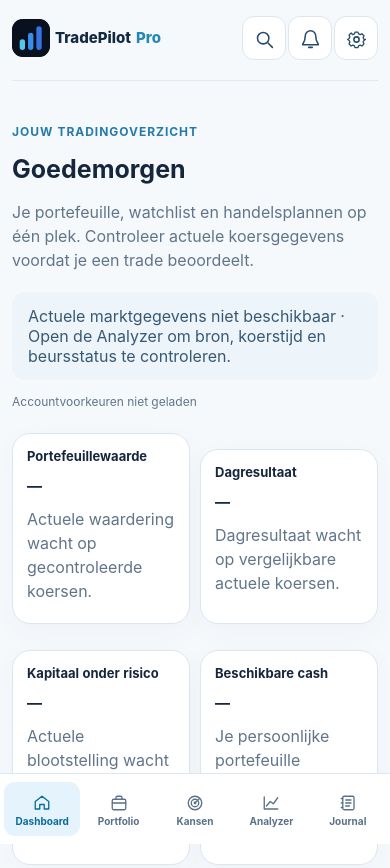
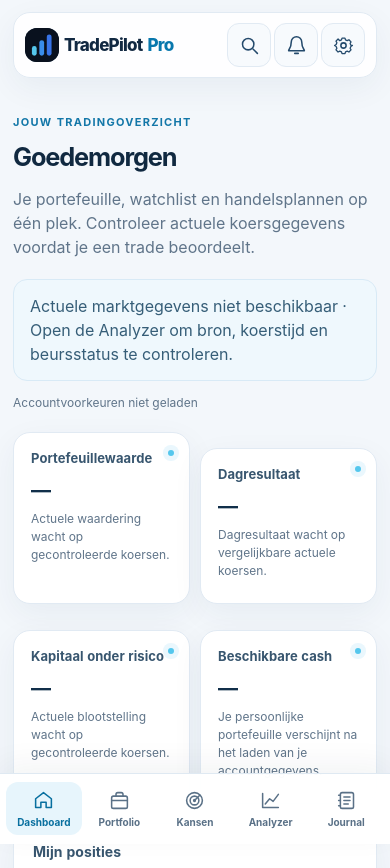
Before and after one commit to alexvdslot-debug/TradePilot, a website with bundled scripts: page app/index.html in a window 390 px wide. Shown: the top 868 px of the page. Built offline with nearby package versions, Linux system fonts and the light colour scheme; files whose address does not match are found by name.

Commit message:
style(ui): premium light visual system aligned with TradePilot design baseline

```diff
--- a/app/styles.css
+++ b/app/styles.css
@@ -68,3 +68,84 @@ button,input,select,textarea{font-family:inherit}button,a,input,select,summary{t
 #notifications [data-unread-badge]{position:absolute;right:-4px;top:-5px;min-width:19px;height:19px;padding:1px 5px;border:2px solid #f6f9fc;border-radius:20px;background:#126f9e;color:#fff;font-size:10px;line-height:15px;font-weight:750}.form-grid:not(:has(fieldset)){display:grid;grid-template-columns:repeat(2,minmax(0,1fr));gap:0 16px}.form-grid:not(:has(fieldset))>button,.form-grid:not(:has(fieldset))>p{grid-column:1/-1}@media(max-width:620px){.form-grid:not(:has(fieldset)){grid-template-columns:1fr}}
 .chart-scroll{overflow-x:auto;max-width:100%;overscroll-behavior-x:contain}.chart-scroll:focus-visible{outline:3px solid #55c7ed;outline-offset:2px}.chart-touch-hint{display:none}@media(max-width:620px){.chart-scroll .candle-chart{min-width:640px}.chart-touch-hint{display:block}.chart-indicators .indicator-chart{min-width:640px}.chart-indicators{overflow-x:auto}.candle-chart text,.indicator-chart text{font-size:17px}}
 .chip{min-height:44px}
+
+/* TradePilot Pro visual baseline: premium light workspace, dark splash preserved.
+   Presentation-only refinement; no portfolio or market values are synthesized. */
+:root{
+ --tp-canvas:#f3f7fb;--tp-surface:#ffffff;--tp-ink:#102940;
+ --tp-muted:#60758a;--tp-border:#e1eaf3;--tp-blue:#0878ad;
+ --tp-cyan:#55c7ed;--tp-shadow:0 10px 32px rgba(19,51,83,.055);
+}
+body{background:var(--tp-canvas);color:var(--tp-ink);-webkit-font-smoothing:antialiased}
+.shell{max-width:1240px;padding-top:18px}
+.header{background:rgba(255,255,255,.9);border:1px solid var(--tp-border);border-radius:20px;padding:13px 18px;box-shadow:var(--tp-shadow);gap:16px}
+.brand{letter-spacing:-.045em;font-size:21px}
+.brand-pro{color:var(--tp-blue)}
+.brand-mark{width:40px;height:40px;border-radius:12px}
+.header-actions{gap:9px}
+.icon-button{display:inline-grid;place-items:center;background:#f7fafd;border:1px solid var(--tp-border);border-radius:13px;transition:background .16s,border-color .16s,transform .16s}
+.icon-button:hover{background:#eaf6fc;border-color:#c5e6f6}
+.icon-button:active{transform:scale(.97)}
+.tabs{background:#fff;border:1px solid var(--tp-border);border-radius:15px;padding:5px;gap:4px;width:max-content;max-width:100%;box-shadow:0 3px 14px #10294006}
+.tabs .tab{display:inline-flex;align-items:center;gap:8px;padding:12px 17px;border-radius:11px;font-size:13px}
+.tabs .tab .ui-icon{width:18px;height:18px}
+.tab[aria-current=page]{background:#e4f4fc;color:#076d9d}
+.content{padding-top:30px}
+.content>h1,.content h1{letter-spacing:-.045em;line-height:1.16}
+.eyebrow{color:#1377a8;letter-spacing:.115em;font-size:11px}
+.muted,.data-label{color:var(--tp-muted)}
+.card{border:1px solid var(--tp-border);border-radius:20px;background:var(--tp-surface);box-shadow:var(--tp-shadow);padding:23px}
+.card h2{color:#38566f;font-size:14px;letter-spacing:.005em}
+.card strong{color:#112f4a;letter-spacing:-.035em}
+.dashboard-kpis{gap:14px;margin:23px 0}
+.dashboard-kpis .card{position:relative;min-height:145px;padding-top:24px}
+.dashboard-kpis .card:before{content:"";position:absolute;top:20px;right:20px;width:7px;height:7px;border-radius:50%;background:#55c7ed;box-shadow:0 0 0 5px #eaf7fd}
+.dashboard-kpis .card strong{font-size:clamp(22px,2.25vw,29px);line-height:1.2;margin:15px 0 9px}
+.dashboard-kpis .card .muted{font-size:12px}
+.notice{border:1px solid #d8eaf6;background:#eff8fd;border-radius:14px;color:#365e78;line-height:1.5}
+.primary{background:linear-gradient(135deg,#0878ad,#11659a);border-radius:12px;font-weight:700;box-shadow:0 5px 15px #0878ad25}
+.primary:hover{filter:brightness(1.06)}
+.secondary,.chip{border-radius:11px}
+.text-link,.ticker-link{color:#086f9f}
+.search-result{border-radius:14px;box-shadow:0 3px 12px #12304a08}
+.price-chart,.scenario-summary{border-radius:16px}
+table th{background:#f7fafd;font-size:11px;text-transform:uppercase;letter-spacing:.055em}
+table td{font-size:13px}
+tr:hover td{background:#f9fcfe}
+input,select,textarea{accent-color:#0878ad}
+@media(min-width:721px){
+ .header{position:relative}
+ .dashboard-columns{gap:18px}
+ .dashboard-section{margin-top:19px}
+}
+@media(max-width:720px){
+ .shell{padding:12px 13px calc(110px + env(safe-area-inset-bottom))}
+ .header{border-radius:17px;padding:10px 11px;gap:7px}
+ .brand{font-size:17px;letter-spacing:-.045em}
+ .brand-mark{width:34px;height:34px}
+ .header-actions{gap:3px}
+ .header .icon-button{width:44px;min-width:44px;height:44px;border-radius:12px}
+ .content{padding-top:25px}
+ .content>h1,.content h1{font-size:clamp(25px,6.5vw,32px)}
+ .dashboard-kpis{gap:10px;margin:19px 0}
+ .dashboard-kpis .card{padding:17px;min-height:134px;border-radius:17px}
+ .dashboard-kpis .card:before{top:17px;right:15px;width:6px;height:6px}
+ .dashboard-kpis .card strong{font-size:clamp(20px,5vw,25px);margin:12px 0 8px}
+ .card{border-radius:17px;padding:19px}
+ .bottom{background:rgba(255,255,255,.97);border-top:1px solid #dfe9f2;box-shadow:0 -9px 30px #1029400d;padding:8px 6px calc(9px + env(safe-area-inset-bottom))}
+ .bottom .tab{display:flex;flex-direction:column;align-items:center;justify-content:center;gap:5px;border-radius:12px;padding:7px 2px;min-height:53px;font-size:10px;line-height:1.2}
+ .bottom .tab span{display:flex;justify-content:center;align-items:center;margin:0;height:22px}
+ .bottom .tab .ui-icon{width:21px;height:21px}
+ .bottom .tab[aria-current=page]{background:#e7f5fc;color:#086f9f}
+}
+@media(max-width:360px){
+ .shell{padding-left:10px;padding-right:10px}
+ .header{padding:9px 7px}
+ .brand{font-size:14px;gap:4px}
+ .brand-mark{width:29px;height:29px}
+ .header-actions{gap:1px}
+ .dashboard-kpis .card{padding:13px}
+}
+@media(prefers-reduced-motion:reduce){
+ .icon-button{transition:none}
+}
```
